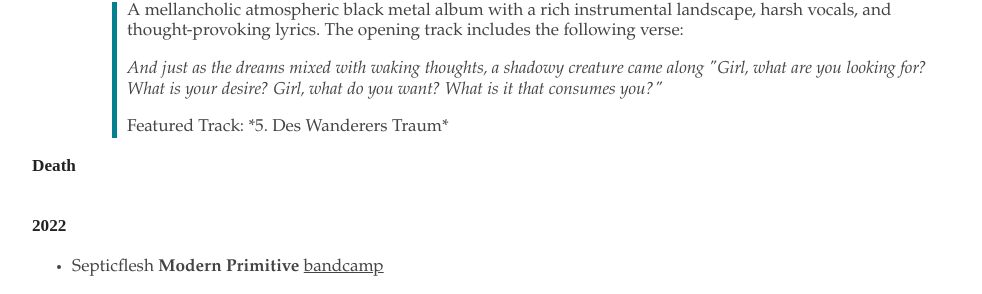
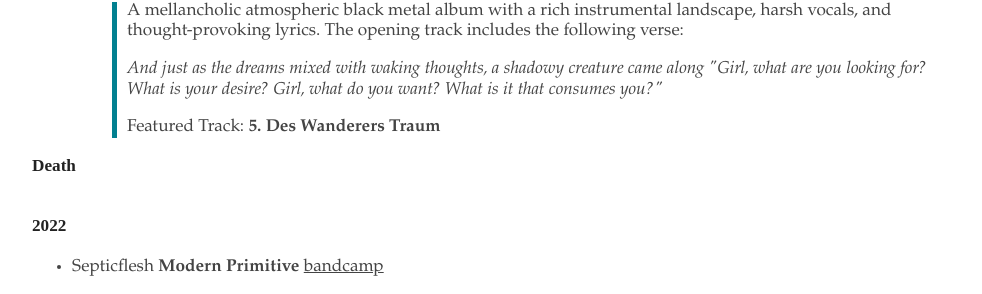
Before and after one commit to shosseinib/shosseinib.github.io, a Jekyll site: the page music.html, which Jekyll copies as it is, in a window 1280 px wide and 900 px high, scrolled down 4283 px. Shown: the part 141-435 px from the top of the window, without its empty margins (128-1110 px from the left). Built offline with Jekyll 4.4.1, drawn with Linux system fonts in a browser that asks for light colours; some of the changed text lies outside the part shown.

Commit message:
Fix emphasizes

```diff
--- a/music.html
+++ b/music.html
@@ -3,7 +3,7 @@
 "http://www.w3.org/TR/xhtml1/DTD/xhtml1-strict.dtd">
 <html xmlns="http://www.w3.org/1999/xhtml" lang="en" xml:lang="en">
 <head>
-<!-- 2023-12-17 Sun 20:19 -->
+<!-- 2023-12-17 Sun 20:25 -->
 <meta http-equiv="Content-Type" content="text/html;charset=utf-8" />
 <meta name="viewport" content="width=device-width, initial-scale=1" />
 <title>Music Journal</title>
@@ -204,59 +204,59 @@
 <h2>Table of Contents</h2>
 <div id="text-table-of-contents" role="doc-toc">
 <ul>
-<li><a href="#orgcdb1c89"><b>Code of Conduct</b></a></li>
-<li><a href="#org351ccc6"><b>Electronic</b></a>
+<li><a href="#org88d3562"><b>Code of Conduct</b></a></li>
+<li><a href="#org6deb6eb"><b>Electronic</b></a>
 <ul>
-<li><a href="#org4788f06">2021</a></li>
-<li><a href="#org42520d3">2022</a></li>
+<li><a href="#org46029ff">2021</a></li>
+<li><a href="#org790df45">2022</a></li>
 </ul>
 </li>
-<li><a href="#org89f2c64"><b>Experimental &amp; Improvisation</b></a>
+<li><a href="#orgaa5b26d"><b>Experimental &amp; Improvisation</b></a>
 <ul>
-<li><a href="#org061f7f5">2019</a></li>
-<li><a href="#org8dafa71">2020</a></li>
-<li><a href="#org206cd08">2021</a></li>
-<li><a href="#orgce98e20">2022</a></li>
+<li><a href="#org49f6af6">2019</a></li>
+<li><a href="#orgab43730">2020</a></li>
+<li><a href="#org50cc6fb">2021</a></li>
+<li><a href="#org7a87944">2022</a></li>
 </ul>
 </li>
-<li><a href="#org956d2f7"><b>Jazz</b></a>
+<li><a href="#org7dd0b4c"><b>Jazz</b></a>
 <ul>
-<li><a href="#org1406d63">2019</a></li>
-<li><a href="#org3d911b3">2021</a></li>
-<li><a href="#org028a5b6">2022</a></li>
+<li><a href="#org9aafd8a">2019</a></li>
+<li><a href="#org2a5fe36">2021</a></li>
+<li><a href="#org14a3c41">2022</a></li>
 </ul>
 </li>
-<li><a href="#orgf31aed8"><b>*Metal</b></a>
+<li><a href="#org184c271"><b>*Metal</b></a>
 <ul>
-<li><a href="#orge3ea7be">Black</a>
+<li><a href="#org470421a">Black</a>
 <ul>
-<li><a href="#org1589414">2022</a></li>
-<li><a href="#orgbe6ccee">2023</a></li>
+<li><a href="#org3da576b">2022</a></li>
+<li><a href="#orgd670ff9">2023</a></li>
 </ul>
 </li>
-<li><a href="#orga369290">Death</a>
+<li><a href="#org195c3b8">Death</a>
 <ul>
-<li><a href="#org6974264">2022</a></li>
+<li><a href="#orga682e9c">2022</a></li>
 </ul>
 </li>
-<li><a href="#org0312cdf">Doom</a>
+<li><a href="#orgcf827c8">Doom</a>
 <ul>
-<li><a href="#orge218eb2">2021</a></li>
-<li><a href="#org821eed4">2022</a></li>
+<li><a href="#org92ffc47">2021</a></li>
+<li><a href="#orgf5aba03">2022</a></li>
 </ul>
 </li>
-<li><a href="#orgfd97bef">Progressive</a></li>
+<li><a href="#org3f90eba">Progressive</a></li>
 </ul>
 </li>
-<li><a href="#org21944c8"><b>Noise</b></a>
+<li><a href="#org17cfd16"><b>Noise</b></a>
 <ul>
-<li><a href="#org6552303">2022</a></li>
+<li><a href="#org2ed6333">2022</a></li>
 </ul>
 </li>
-<li><a href="#org4db551e"><b>Post-everything</b></a>
+<li><a href="#orge83801c"><b>Post-everything</b></a>
 <ul>
-<li><a href="#org912c83f">2021</a></li>
-<li><a href="#orga11b0ff">2022</a></li>
+<li><a href="#org535ceb9">2021</a></li>
+<li><a href="#org27f4c83">2022</a></li>
 </ul>
 </li>
 </ul>
@@ -264,30 +264,30 @@
 </div>
 
 
-<div id="outline-container-orgcdb1c89" class="outline-2">
-<h2 id="orgcdb1c89"><b>Code of Conduct</b></h2>
-<div class="outline-text-2" id="text-orgcdb1c89">
+<div id="outline-container-org88d3562" class="outline-2">
+<h2 id="org88d3562"><b>Code of Conduct</b></h2>
+<div class="outline-text-2" id="text-org88d3562">
 <p>
 In this list, I am gathering albums that I hold in high regard (according to my own personal taste) in genres including Jazz, Post-Everything, Noise, *Metal, Electronic, and Experimental &amp; Improvisation. I have organized them chronologically but there is not necessarily any particular order, and I may choose to sort them alphabetically by artist name at a later time.
 </p>
 </div>
 </div>
-<div id="outline-container-org351ccc6" class="outline-2">
-<h2 id="org351ccc6"><b>Electronic</b></h2>
-<div class="outline-text-2" id="text-org351ccc6">
+<div id="outline-container-org6deb6eb" class="outline-2">
+<h2 id="org6deb6eb"><b>Electronic</b></h2>
+<div class="outline-text-2" id="text-org6deb6eb">
 </div>
-<div id="outline-container-org4788f06" class="outline-3">
-<h3 id="org4788f06">2021</h3>
-<div class="outline-text-3" id="text-org4788f06">
+<div id="outline-container-org46029ff" class="outline-3">
+<h3 id="org46029ff">2021</h3>
+<div class="outline-text-3" id="text-org46029ff">
 <ul class="org-ul">
 <li>Doyeq <b>Never Back</b> <a href="https://fuselab.bandcamp.com/album/never-back">bandcamp</a></li>
 <li>HEXSYSTEM <b>Interface OST Vol. II</b> <a href="https://hexsystem.bandcamp.com/album/interface-ost-vol-ii?from=fandiscflw">bandcamp</a></li>
 </ul>
 </div>
 </div>
-<div id="outline-container-org42520d3" class="outline-3">
-<h3 id="org42520d3">2022</h3>
-<div class="outline-text-3" id="text-org42520d3">
+<div id="outline-container-org790df45" class="outline-3">
+<h3 id="org790df45">2022</h3>
+<div class="outline-text-3" id="text-org790df45">
 <ul class="org-ul">
 <li>HEXSYSTEM <b>No Confluence</b> <a href="https://hexsystem.bandcamp.com/album/no-confluence?from=fanpub_fnb">bandcamp</a></li>
 <li><p>
@@ -302,29 +302,29 @@ A tribute, a great live performance. I wish I could be at that concert.
 </div>
 </div>
 </div>
-<div id="outline-container-org89f2c64" class="outline-2">
-<h2 id="org89f2c64"><b>Experimental &amp; Improvisation</b></h2>
-<div class="outline-text-2" id="text-org89f2c64">
+<div id="outline-container-orgaa5b26d" class="outline-2">
+<h2 id="orgaa5b26d"><b>Experimental &amp; Improvisation</b></h2>
+<div class="outline-text-2" id="text-orgaa5b26d">
 </div>
-<div id="outline-container-org061f7f5" class="outline-3">
-<h3 id="org061f7f5">2019</h3>
-<div class="outline-text-3" id="text-org061f7f5">
+<div id="outline-container-org49f6af6" class="outline-3">
+<h3 id="org49f6af6">2019</h3>
+<div class="outline-text-3" id="text-org49f6af6">
 <ul class="org-ul">
 <li>Sam Andreae/David Birchall/Toshimaru Nakamura/Otto Willberg <b>UK ツアー 2019</b> <a href="https://scatterarchive.bandcamp.com/album/uk-2019?from=fandiscflw">bandcamp</a></li>
 </ul>
 </div>
 </div>
-<div id="outline-container-org8dafa71" class="outline-3">
-<h3 id="org8dafa71">2020</h3>
-<div class="outline-text-3" id="text-org8dafa71">
+<div id="outline-container-orgab43730" class="outline-3">
+<h3 id="orgab43730">2020</h3>
+<div class="outline-text-3" id="text-orgab43730">
 <ul class="org-ul">
 <li>Jean-Luc Guionnet, Annette Krebs <b>pointe sèche</b> <a href="https://annettekrebs.bandcamp.com/album/pointe-s-che">bandcamp</a></li>
 </ul>
 </div>
 </div>
-<div id="outline-container-org206cd08" class="outline-3">
-<h3 id="org206cd08">2021</h3>
-<div class="outline-text-3" id="text-org206cd08">
+<div id="outline-container-org50cc6fb" class="outline-3">
+<h3 id="org50cc6fb">2021</h3>
+<div class="outline-text-3" id="text-org50cc6fb">
 <ul class="org-ul">
 <li>Guilherme Rodrigues &amp; Carlos Santos <b>Uncommon Symmetries</b> <a href="https://guilhermerodrigues.bandcamp.com/album/uncommon-symmetries">bandcamp</a></li>
 <li>I/O - Carlos Santos and Ulrich Mitzlaff <b>Studies on Colour Field Modulation</b> <a href="https://carlossantos.bandcamp.com/album/studies-on-colour-field-modulation">bandcamp</a></li>
@@ -333,9 +333,9 @@ A tribute, a great live performance. I wish I could be at that concert.
 </ul>
 </div>
 </div>
-<div id="outline-container-orgce98e20" class="outline-3">
-<h3 id="orgce98e20">2022</h3>
-<div class="outline-text-3" id="text-orgce98e20">
+<div id="outline-container-org7a87944" class="outline-3">
+<h3 id="org7a87944">2022</h3>
+<div class="outline-text-3" id="text-org7a87944">
 <ul class="org-ul">
 <li>Mark Wagner <b>S☉N RISE / S☉N OF THE SUN</b> <a href="https://zamzamrec.bandcamp.com/album/s-n-rise-s-n-of-the-sun">bandcamp</a></li>
 <li><p>
@@ -358,21 +358,21 @@ Ok, I should confess. At first, I was not too fond of the album because I though
 </div>
 </div>
 </div>
-<div id="outline-container-org956d2f7" class="outline-2">
-<h2 id="org956d2f7"><b>Jazz</b></h2>
-<div class="outline-text-2" id="text-org956d2f7">
+<div id="outline-container-org7dd0b4c" class="outline-2">
+<h2 id="org7dd0b4c"><b>Jazz</b></h2>
+<div class="outline-text-2" id="text-org7dd0b4c">
 </div>
-<div id="outline-container-org1406d63" class="outline-3">
-<h3 id="org1406d63">2019</h3>
-<div class="outline-text-3" id="text-org1406d63">
+<div id="outline-container-org9aafd8a" class="outline-3">
+<h3 id="org9aafd8a">2019</h3>
+<div class="outline-text-3" id="text-org9aafd8a">
 <ul class="org-ul">
 <li>Enrico Rava &amp; Joe Lovano <b>Roma (Live)</b> <a href="https://open.spotify.com/album/7oJD5GX7laQuDzSz10eKS2">spotify</a></li>
 </ul>
 </div>
 </div>
-<div id="outline-container-org3d911b3" class="outline-3">
-<h3 id="org3d911b3">2021</h3>
-<div class="outline-text-3" id="text-org3d911b3">
+<div id="outline-container-org2a5fe36" class="outline-3">
+<h3 id="org2a5fe36">2021</h3>
+<div class="outline-text-3" id="text-org2a5fe36">
 <ul class="org-ul">
 <li>Mira Martin-Gray, Bryan Qu, Karen Ng, Nick Dunston <b>Trumpet &amp; Drums REMIX Festival</b> <a href="https://linaallemano.bandcamp.com/album/trumpet-drums-remix-festival">bandcamp</a></li>
 <li>Milton Man Gogh <b>The Great Reset</b> <a href="https://miltonmangogh.bandcamp.com/album/the-great-reset-2?from=fandiscflw">bandcamp</a></li>
@@ -437,9 +437,9 @@ Yet another great work by ECM in collabration with Shai Maestro. A minimalist al
 </ul>
 </div>
 </div>
-<div id="outline-container-org028a5b6" class="outline-3">
-<h3 id="org028a5b6">2022</h3>
-<div class="outline-text-3" id="text-org028a5b6">
+<div id="outline-container-org14a3c41" class="outline-3">
+<h3 id="org14a3c41">2022</h3>
+<div class="outline-text-3" id="text-org14a3c41">
 <ul class="org-ul">
 <li>Joel Lyssarides <b>Stay Now</b> <a href="https://joellyssarides.bandcamp.com/releases">bandcamp</a></li>
 <li><p>
@@ -496,17 +496,17 @@ Happy album. Feature Track <code>3. feat. Joy Slam - Carbonade</code>
 </div>
 </div>
 </div>
-<div id="outline-container-orgf31aed8" class="outline-2">
-<h2 id="orgf31aed8"><b>*Metal</b></h2>
-<div class="outline-text-2" id="text-orgf31aed8">
+<div id="outline-container-org184c271" class="outline-2">
+<h2 id="org184c271"><b>*Metal</b></h2>
+<div class="outline-text-2" id="text-org184c271">
 </div>
-<div id="outline-container-orge3ea7be" class="outline-3">
-<h3 id="orge3ea7be">Black</h3>
-<div class="outline-text-3" id="text-orge3ea7be">
+<div id="outline-container-org470421a" class="outline-3">
+<h3 id="org470421a">Black</h3>
+<div class="outline-text-3" id="text-org470421a">
 </div>
-<div id="outline-container-org1589414" class="outline-4">
-<h4 id="org1589414">2022</h4>
-<div class="outline-text-4" id="text-org1589414">
+<div id="outline-container-org3da576b" class="outline-4">
+<h4 id="org3da576b">2022</h4>
+<div class="outline-text-4" id="text-org3da576b">
 <ul class="org-ul">
 <li><p>
 Dream Unending <b>Song Of Salvation</b> <a href="https://listen.20buckspin.com/album/song-of-salvation">bandcamp</a>
@@ -519,9 +519,9 @@ Great growl and clean vocals. Feature Track: <code>5. Ecstatic Reign. Tremendous
 </ul>
 </div>
 </div>
-<div id="outline-container-orgbe6ccee" class="outline-4">
-<h4 id="orgbe6ccee">2023</h4>
-<div class="outline-text-4" id="text-orgbe6ccee">
+<div id="outline-container-orgd670ff9" class="outline-4">
+<h4 id="orgd670ff9">2023</h4>
+<div class="outline-text-4" id="text-orgd670ff9">
 <ul class="org-ul">
 <li><p>
 Entropia <b>Total</b> <a href="https://agoniarecords.bandcamp.com/album/total?from=embed">bandcamp</a>
@@ -546,20 +546,20 @@ A mellancholic atmospheric black metal album with a rich instrumental landscape,
 </p>
 
 <p>
-Featured Track: <code>*5. Des Wanderers Traum*</code>
+Featured Track: <b><code>5. Des Wanderers Traum</code></b>
 </p>
 </blockquote></li>
 </ul>
 </div>
 </div>
 </div>
-<div id="outline-container-orga369290" class="outline-3">
-<h3 id="orga369290">Death</h3>
-<div class="outline-text-3" id="text-orga369290">
+<div id="outline-container-org195c3b8" class="outline-3">
+<h3 id="org195c3b8">Death</h3>
+<div class="outline-text-3" id="text-org195c3b8">
 </div>
-<div id="outline-container-org6974264" class="outline-4">
-<h4 id="org6974264">2022</h4>
-<div class="outline-text-4" id="text-org6974264">
+<div id="outline-container-orga682e9c" class="outline-4">
+<h4 id="orga682e9c">2022</h4>
+<div class="outline-text-4" id="text-orga682e9c">
 <ul class="org-ul">
 <li><p>
 Septicflesh <b>Modern Primitive</b> <a href="https://septicflesh.bandcamp.com/album/modern-primitive?from=fanpub_nfnb_pr">bandcamp</a>
@@ -573,13 +573,13 @@ Finally, Septicflesh is here! A great greek band with a homogeneous discography
 </div>
 </div>
 </div>
-<div id="outline-container-org0312cdf" class="outline-3">
-<h3 id="org0312cdf">Doom</h3>
-<div class="outline-text-3" id="text-org0312cdf">
+<div id="outline-container-orgcf827c8" class="outline-3">
+<h3 id="orgcf827c8">Doom</h3>
+<div class="outline-text-3" id="text-orgcf827c8">
 </div>
-<div id="outline-container-orge218eb2" class="outline-4">
-<h4 id="orge218eb2">2021</h4>
-<div class="outline-text-4" id="text-orge218eb2">
+<div id="outline-container-org92ffc47" class="outline-4">
+<h4 id="org92ffc47">2021</h4>
+<div class="outline-text-4" id="text-org92ffc47">
 <ul class="org-ul">
 <li>Abysmal Grief <b>Funeral Cult of Personality</b> <a href="https://sunandmoonrecords.bandcamp.com/album/funeral-cult-of-personality">bandcamp</a></li>
 <li>Funeralium <b>Funeralium</b> <a href="https://funeralium.bandcamp.com/album/funeralium?from=fannewrel">bandcamp</a></li>
@@ -590,9 +590,9 @@ Finally, Septicflesh is here! A great greek band with a homogeneous discography
 </ul>
 </div>
 </div>
-<div id="outline-container-org821eed4" class="outline-4">
-<h4 id="org821eed4">2022</h4>
-<div class="outline-text-4" id="text-org821eed4">
+<div id="outline-container-orgf5aba03" class="outline-4">
+<h4 id="orgf5aba03">2022</h4>
+<div class="outline-text-4" id="text-orgf5aba03">
 <ul class="org-ul">
 <li>Where Myth Becomes Memory <b>Rolo Tomassi</b> <a href="https://rolotomassi.bandcamp.com/album/where-myth-becomes-memory?from=fanpub_fnb_pr">bandcamp</a></li>
 <li><p>
@@ -663,9 +663,9 @@ A silent, heavy, and atmospheric album by an American band. I wouldn't say I lik
 </div>
 </div>
 </div>
-<div id="outline-container-orgfd97bef" class="outline-3">
-<h3 id="orgfd97bef">Progressive</h3>
-<div class="outline-text-3" id="text-orgfd97bef">
+<div id="outline-container-org3f90eba" class="outline-3">
+<h3 id="org3f90eba">Progressive</h3>
+<div class="outline-text-3" id="text-org3f90eba">
 <ul class="org-ul">
 <li><p>
 Venus Principle <b>Stand In Your Light</b> <a href="https://venusprinciple.bandcamp.com/album/stand-in-your-light-deluxe-edition?from=fanpub_nfnb_pr">bandcamp</a>
@@ -687,13 +687,13 @@ A guy said it's a "Post Black Metal." But no. It's a Fusion Jazz Post-Metal. No,
 </div>
 </div>
 </div>
-<div id="outline-container-org21944c8" class="outline-2">
-<h2 id="org21944c8"><b>Noise</b></h2>
-<div class="outline-text-2" id="text-org21944c8">
+<div id="outline-container-org17cfd16" class="outline-2">
+<h2 id="org17cfd16"><b>Noise</b></h2>
+<div class="outline-text-2" id="text-org17cfd16">
 </div>
-<div id="outline-container-org6552303" class="outline-3">
-<h3 id="org6552303">2022</h3>
-<div class="outline-text-3" id="text-org6552303">
+<div id="outline-container-org2ed6333" class="outline-3">
+<h3 id="org2ed6333">2022</h3>
+<div class="outline-text-3" id="text-org2ed6333">
 <ul class="org-ul">
 <li><p>
 Portal to the God Damn Blood Dimension <b>Rotten Fruit; Regular Orchard</b> <a href="https://portaltothegoddamnblooddimension.bandcamp.com/album/rotten-fruit-regular-orchard?from=fandiscflw">bandcamp</a>
@@ -723,13 +723,13 @@ Ok, I'm a little biased, but the fourth Track <b><code>Their leaves do not wish
 </div>
 </div>
 </div>
-<div id="outline-container-org4db551e" class="outline-2">
-<h2 id="org4db551e"><b>Post-everything</b></h2>
-<div class="outline-text-2" id="text-org4db551e">
+<div id="outline-container-orge83801c" class="outline-2">
+<h2 id="orge83801c"><b>Post-everything</b></h2>
+<div class="outline-text-2" id="text-orge83801c">
 </div>
-<div id="outline-container-org912c83f" class="outline-3">
-<h3 id="org912c83f">2021</h3>
-<div class="outline-text-3" id="text-org912c83f">
+<div id="outline-container-org535ceb9" class="outline-3">
+<h3 id="org535ceb9">2021</h3>
+<div class="outline-text-3" id="text-org535ceb9">
 <ul class="org-ul">
 <li>Hope Drone <b>Husk</b> <a href="https://hopedrone.bandcamp.com/album/husk">bandcamp</a></li>
 <li>Der Weg Einer Freihei <b>Noktvrn</b> <a href="https://derwegeinerfreiheitsom.bandcamp.com/album/noktvrn?from=fanpub_nfnb_pr">bandcamp</a></li>
@@ -757,9 +757,9 @@ Black Flak and the Nightmare Fighters <b>Ad Meliora</b> <a href="https://blackfl
 </ul>
 </div>
 </div>
-<div id="outline-container-orga11b0ff" class="outline-3">
-<h3 id="orga11b0ff">2022</h3>
-<div class="outline-text-3" id="text-orga11b0ff">
+<div id="outline-container-org27f4c83" class="outline-3">
+<h3 id="org27f4c83">2022</h3>
+<div class="outline-text-3" id="text-org27f4c83">
 <ul class="org-ul">
 <li><p>
 Caroline <b>Caroline</b> <a href="https://open.spotify.com/album/4X12VfRomM649eKXd1qKMf">spotify</a>
@@ -792,7 +792,7 @@ Feature track: <b><code>8. I Should Never Have a Stop</code></b>.
 </div>
 <div id="postamble" class="status">
 <p class="author">Author: <a href="https://shosseinib.github.io">shosseinib</a>, a noise enthusiast</p>
-<p class="date">Created: 2023-12-17 Sun 20:19</p>
+<p class="date">Created: 2023-12-17 Sun 20:25</p>
 <p class="validation"><a href="https://validator.w3.org/check?uri=referer">Validate</a></p>
 </div>
 </body>
--- a/music.org
+++ b/music.org
@@ -129,7 +129,7 @@ A very harsh and progressive backend post metal with a taste of ~black metal~. I
   /"Girl, what are you looking for? What is your desire?/
   /Girl, what do you want? What is it that consumes you?"/
 
-Featured Track: =*5. Des Wanderers Traum*=
+Featured Track: *=5. Des Wanderers Traum=*
   #+end_quote
 ** Death
 *** 2022
```
